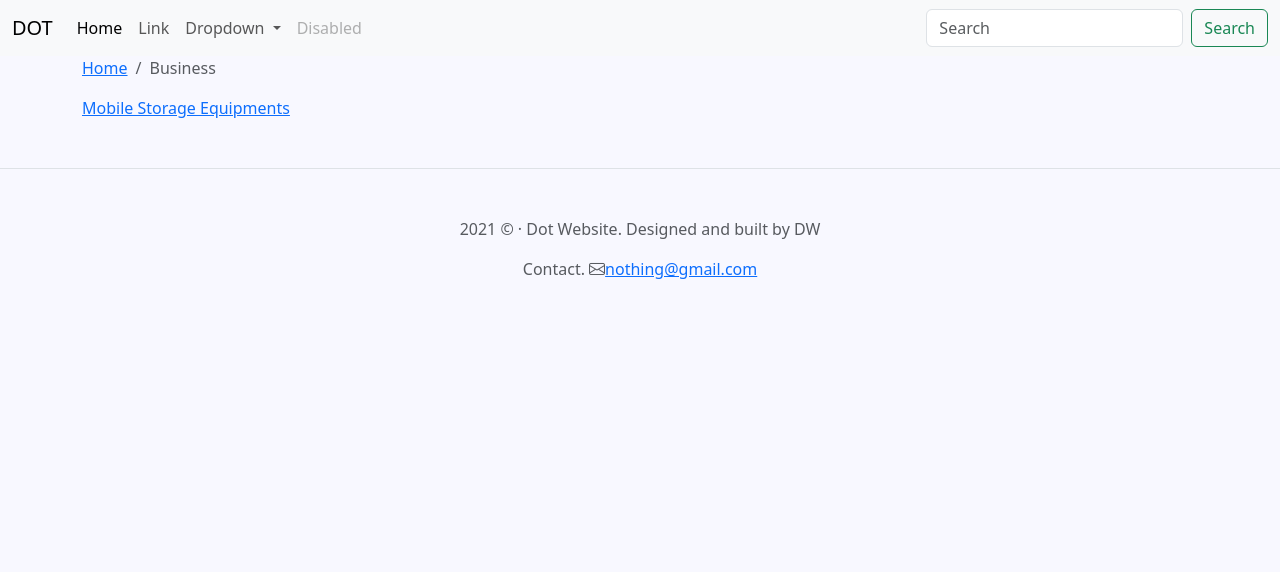
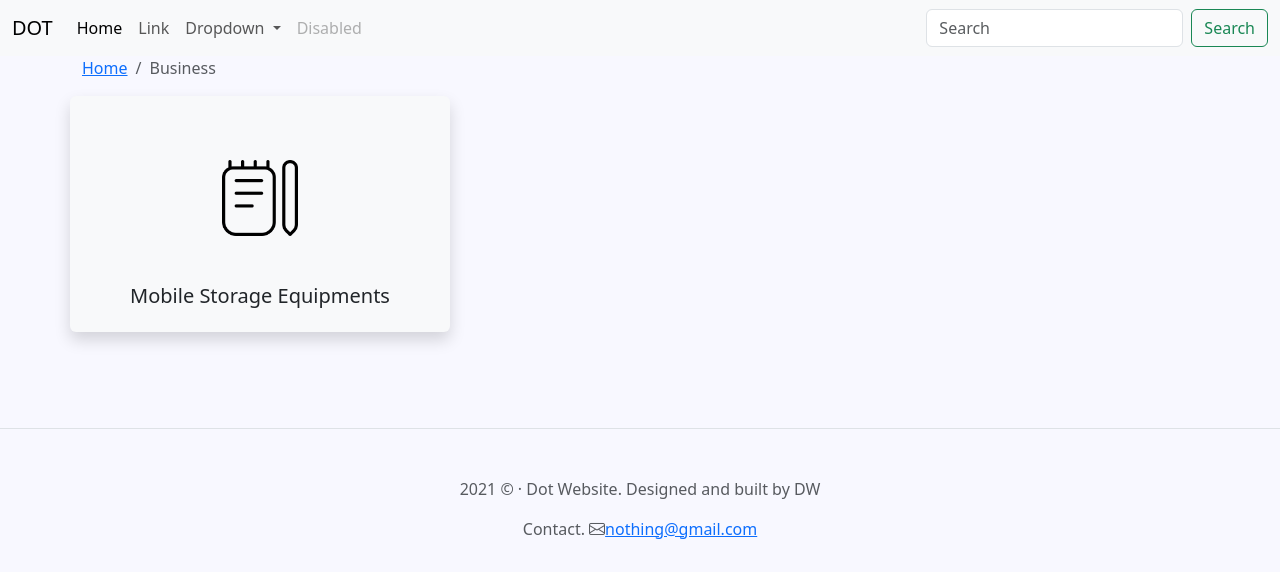
Before and after one commit to Maxium1997/Dot_Website, a Django app: page /business in a window 1280 px wide. Shown: the top 572 px of the page. Run offline with Django 4.2, Linux system fonts and the light colour scheme.

Commit message:
Change the link display of MSE in Business page.

```diff
--- a/templates/business/index.html
+++ b/templates/business/index.html
@@ -12,7 +12,12 @@ Business
 {% block body %}
 <div class="container">
     <div class="row">
-        <a href="{% url 'mobile_storage_equipments' %}">Mobile Storage Equipments</a>
+        <div class="col-lg-4 col-sm-6 text-center shadow p-3 mb-5 bg-body-tertiary rounded" onclick="window.location.href='{% url 'mobile_storage_equipments' %}'">
+            <div class="p-5">
+                <img src="{% static 'icons/journal-alt.png' %}" width="30%">
+            </div>
+            <h5>Mobile Storage Equipments</h5>
+        </div>
     </div>
 </div>
 {% endblock %}
```
Also changed, not shown: static/gif/notebook.gif (added), static/icons/journal-alt.png (added).
